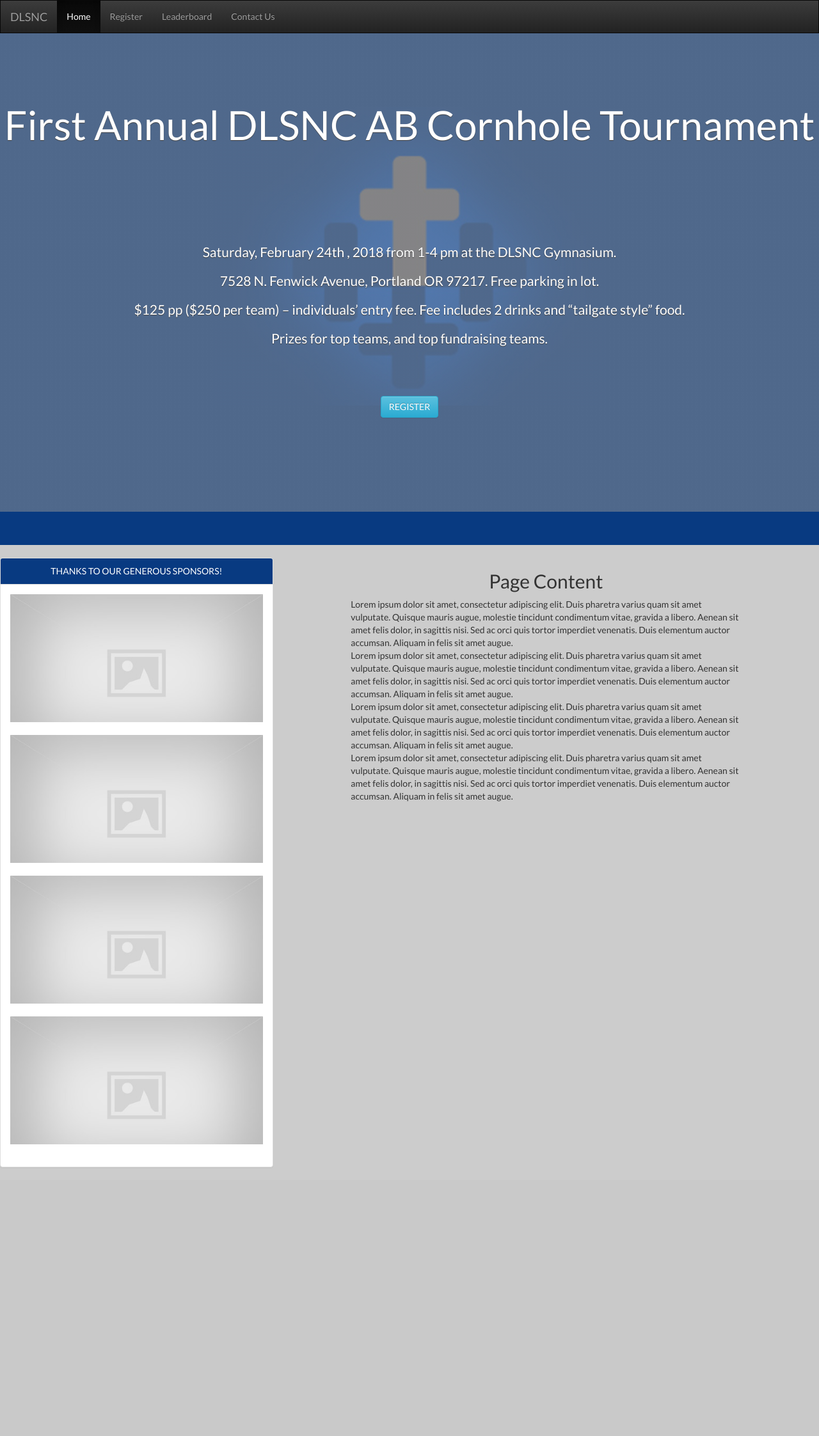
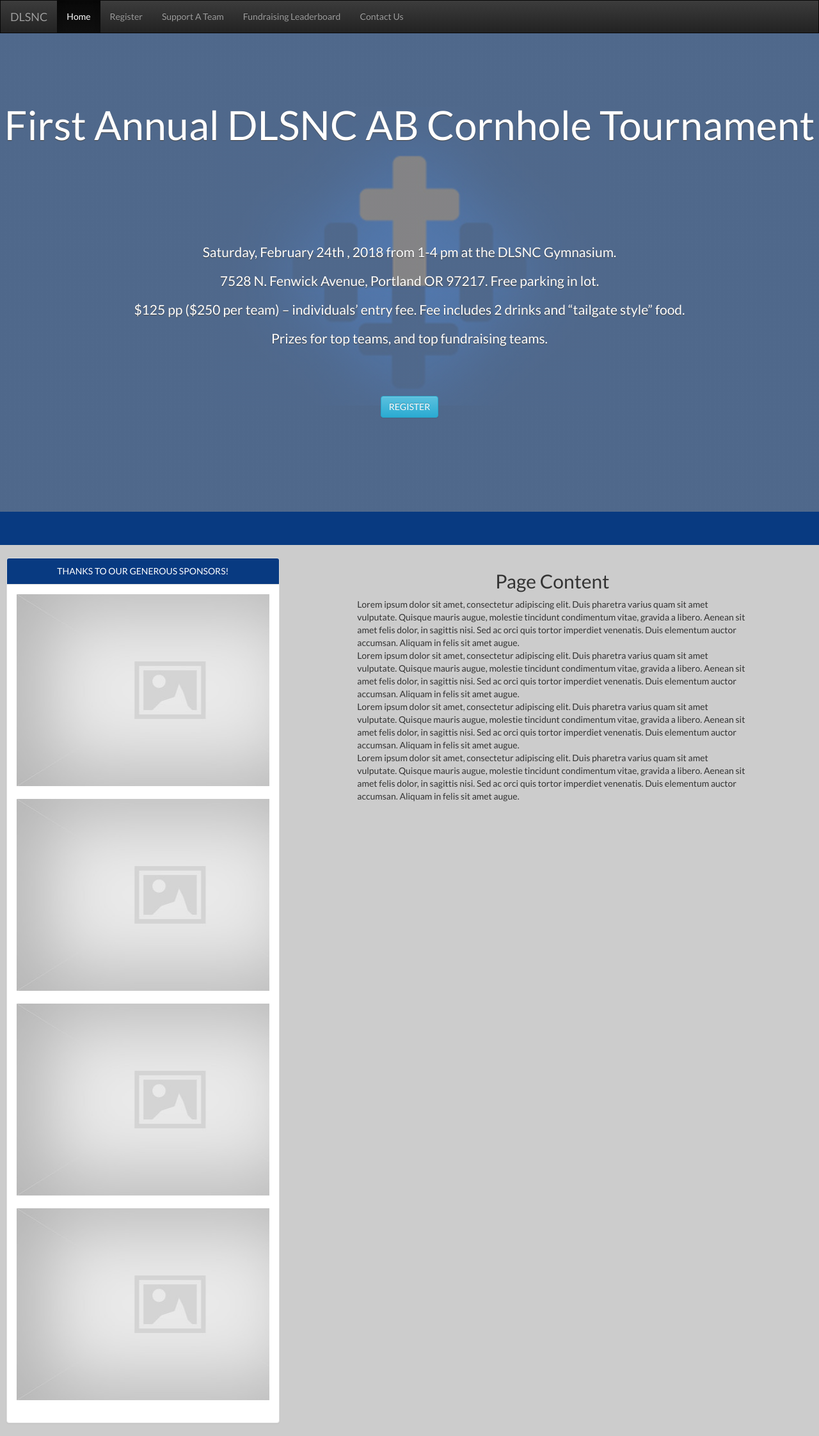
Before and after one commit to mike-jolliffe/DeLaSalle, a Django app: page / in a window 1280 px wide. Shown: the whole page at 64% size. Before the commit the page ends 1825 px from the top, so only its background shows below. Run offline with Django 3.2, Linux system fonts and the light colour scheme; some libraries are stand-ins or nearby versions.

Commit message:
added routes and templates for all pages

```diff
--- a/DeLaSalle/urls.py
+++ b/DeLaSalle/urls.py
@@ -7,5 +7,7 @@ from django.conf.urls.static import static
 urlpatterns = [
     url(r'^admin/', admin.site.urls),
     url(r'^$', page_views.home, name='home'),
-    url(r'register/$', page_views.register, name='register')
+    url(r'register/$', page_views.register, name='register'),
+    url(r'donate/$', page_views.donate, name='donate'),
+    url(r'leaderboard/$', page_views.leaderboard, name='leaderboard')
 ] + static(settings.STATIC_URL, document_root=settings.STATIC_ROOT)
--- a/pages/static/pages/css/main.css
+++ b/pages/static/pages/css/main.css
@@ -51,7 +51,11 @@ h1 .btn {
 }
 
 .sponsorImage {
-    height: 200px;
+    height: 300px;
     background-image: url('/static/pages/img/placeholder.jpg');
     background-size: cover;
 }
+
+#sponsorPanel {
+    margin-left: 10px !important;
+}
--- a/pages/templates/pages/home.html
+++ b/pages/templates/pages/home.html
@@ -10,7 +10,8 @@
             <ul class="nav navbar-nav">
                 <li class="active"><a href="{% url 'home' %}">Home</a></li>
                 <li><a href="{% url 'register' %}">Register</a></li>
-                <li><a href="#">Leaderboard</a></li>
+                <li><a href="{% url 'donate' %}">Support A Team</a></li>
+                <li><a href="{% url 'leaderboard' %}">Fundraising Leaderboard</a></li>
                 <li><a href="#myModal" data-toggle="modal">Contact Us</a></li>
             </ul>
         </div>
@@ -34,7 +35,7 @@
     <div class="container">
         <br>
         <div class="row">
-            <div class="panel panel-default col-sm-4">
+            <div id="sponsorPanel" class="panel panel-default col-sm-4">
                 <div class="panel-heading panel-heading-custom text-center">THANKS TO OUR GENEROUS SPONSORS!</div>
                 <div class="panel-body">
                     <div id="sponsor1" class="sponsorImage"></div>
--- a/pages/templates/pages/register.html
+++ b/pages/templates/pages/register.html
@@ -10,7 +10,8 @@
             <ul class="nav navbar-nav">
                 <li><a href="{% url 'home' %}">Home</a></li>
                 <li class="active"><a href="{% url 'register' %}">Register</a></li>
-                <li><a href="#">Leaderboard</a></li>
+                <li><a href="{% url 'donate' %}">Support A Team</a></li>
+                <li><a href="{% url 'leaderboard' %}">Fundraising Leaderboard</a></li>
                 <li><a href="#myModal" data-toggle="modal">Contact Us</a></li>
             </ul>
         </div>
@@ -108,7 +109,7 @@
             iframeContainerId: 'eventbrite-widget-container-41123033099',
 
             // Optional
-            iframeContainerHeight: 425,  // Widget height in pixels. Defaults to a minimum of 425px if not provided
+            iframeContainerHeight: 500,  // Widget height in pixels. Defaults to a minimum of 425px if not provided
             onOrderComplete: exampleCallback  // Method called when an order has successfully completed
         });
     </script>
--- a/pages/views.py
+++ b/pages/views.py
@@ -5,3 +5,9 @@ def home(request):
 
 def register(request):
     return render(request, 'pages/register.html')
+
+def donate(request):
+    return render(request, 'pages/donate.html')
+
+def leaderboard(request):
+    return render(request, 'pages/leaderboard.html')
```
Also changed, not shown: pages/templates/pages/donate.html (added, +22 -0 lines), pages/templates/pages/leaderboard.html (added, +22 -0 lines).
